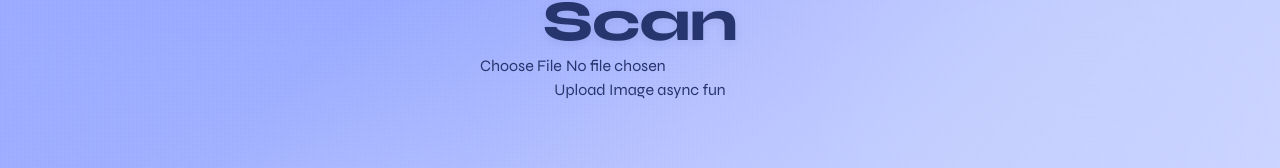
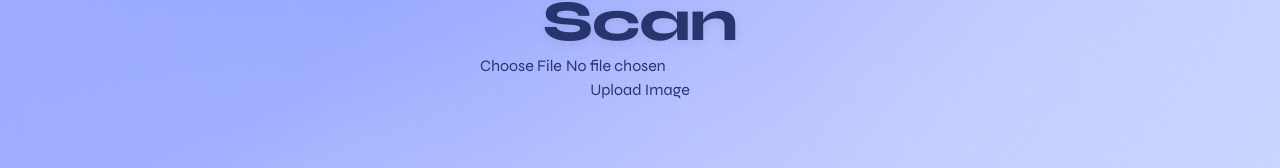
Before and after one commit to dasadishree/aigov, a Next.js app in the folder ingredient-ai/: page /scan in a window 1280 px wide. Shown: the part 354-522 px from the top of the page. Built offline with nearby package versions, Linux system fonts and the light colour scheme.

Commit message:
flask backend

```diff
--- a/ingredient-ai/app/scan/page.tsx
+++ b/ingredient-ai/app/scan/page.tsx
@@ -6,6 +6,17 @@ export default function Scan() {
     const router = useRouter();
     const [image, setImage] = useState<File | null>(null);
 
+    async function handleUpload() {
+        if(!image) return;
+
+        const formData = new FormData();
+        formData.append("image", image);
+
+        await fetch("http://127.0.0.1:5000/scan", {
+            method: "POST",
+            body: formData,
+        });
+    }
     return(
         <main>
             <h1>Scan </h1>
@@ -18,10 +29,8 @@ export default function Scan() {
             />
             {image && <p>Image selected: {image.name}</p>}
 
-            <button disabled={!image}>
+            <button onClick={handleUpload} disabled={!image}>
                 Upload Image
-
-                async fun
             </button>
         </main>
     );
```
Also changed, not shown: 1 other file (tests, documents, lock files or other folders).
